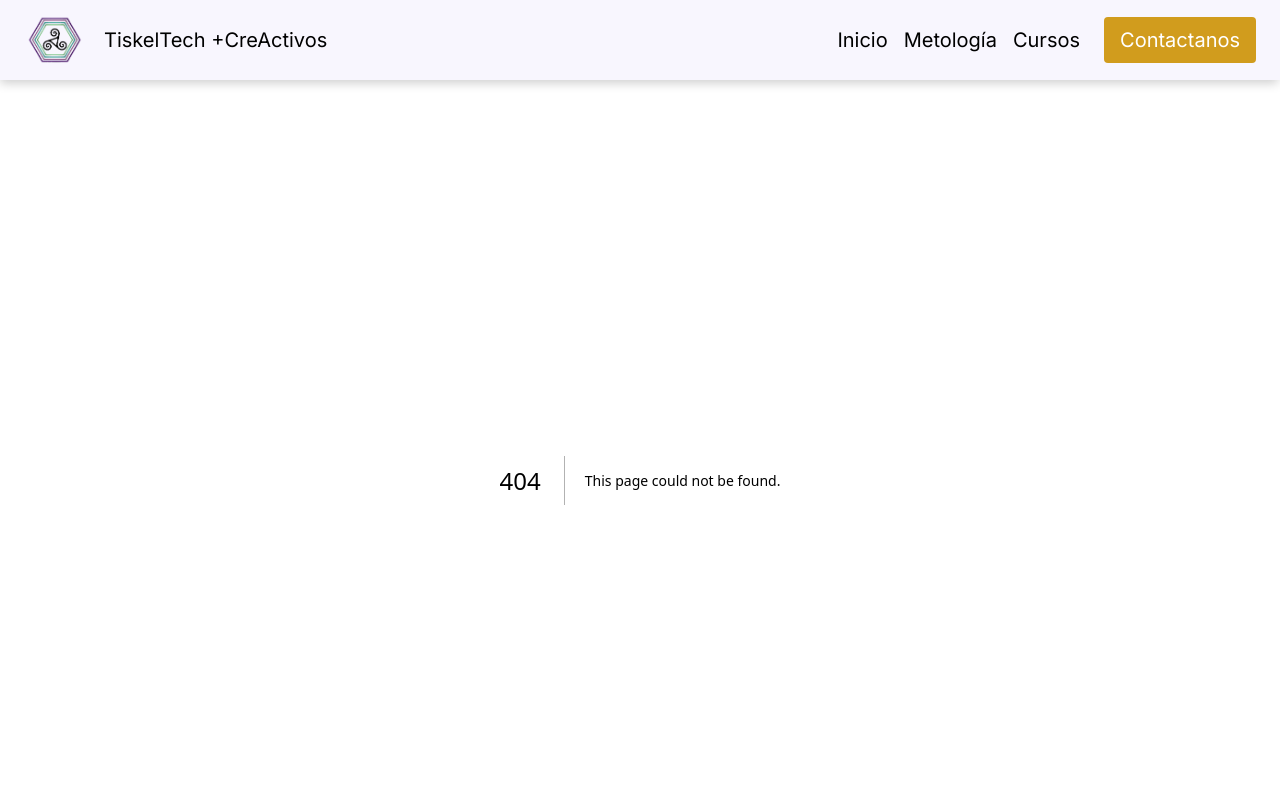
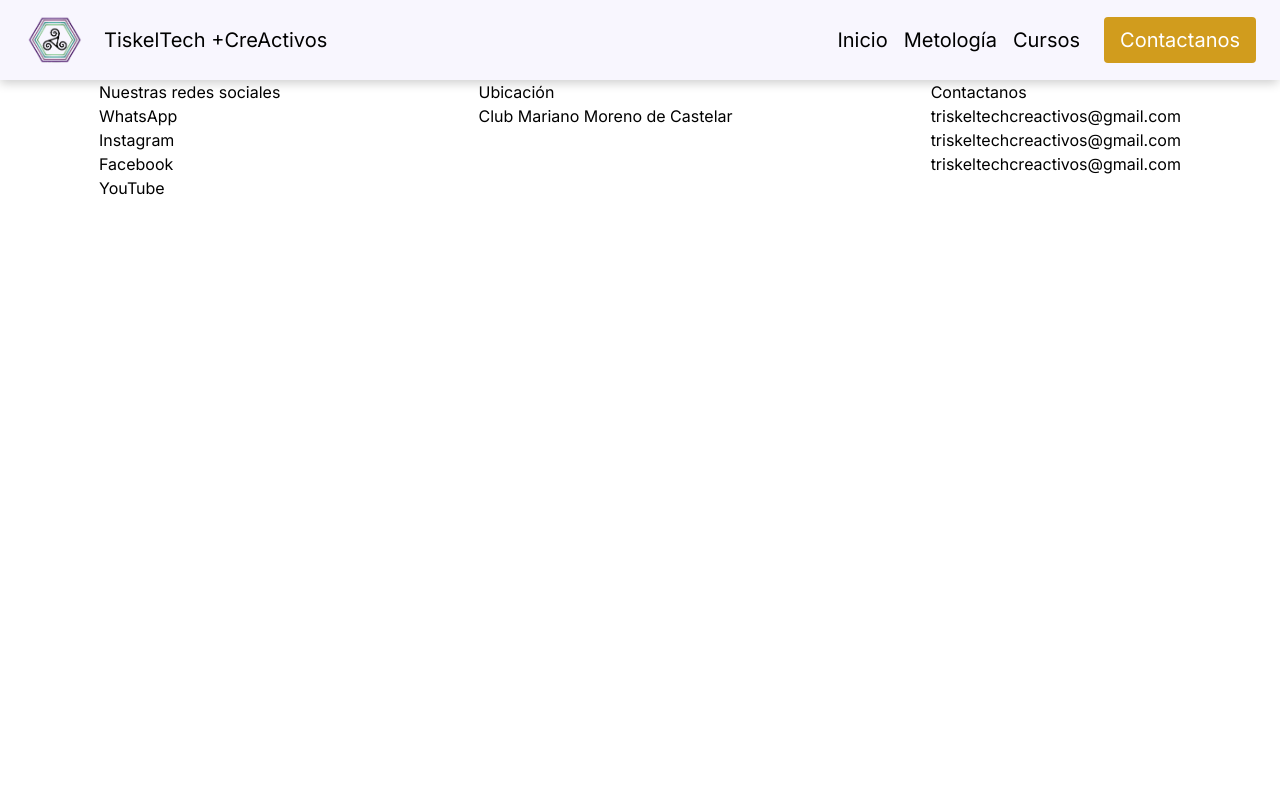
Before and after one commit to Sanape/Triskel-web, a Next.js app: page /about in a window 1280 px wide. Before the commit this address had no page. Shown: the top 800 px of the page. Built offline with nearby package versions, Linux system fonts and the light colour scheme.

Commit message:
ABOUT US

```diff
--- /dev/null
+++ b/src/app/about/page.tsx
@@ -0,0 +1,19 @@
+import React from 'react'
+
+import Image from 'next/image';
+import Link from 'next/link';
+import { Metadata } from 'next';
+
+export const metadata: Metadata = {
+  title: 'About us TriskelTech',
+  description: 'Somos una institución educativa de excelencia en metodología STEAM',
+};
+export const dynamic = 'force-static';
+
+function AboutUs() {
+  return (
+    <div></div>
+  )
+}
+
+export default AboutUs
--- a/src/app/globals.scss
+++ b/src/app/globals.scss
@@ -415,3 +415,12 @@ main {
     }
   }
 }
+
+
+footer{
+  justify-content: center;
+  align-items: flex-start;
+  & * {
+    margin: 0 auto;
+  }
+}
--- a/src/app/layout.tsx
+++ b/src/app/layout.tsx
@@ -24,6 +24,7 @@ export default function RootLayout({
         {children}
         <footer className='flex column'>
           <ul className="social-media-links ">
+            <h4>Nuestras redes sociales</h4>
             <li>
               <Link href="#">WhatsApp</Link>
             </li>
@@ -37,8 +38,16 @@ export default function RootLayout({
               <Link href="#">YouTube</Link>
             </li>
           </ul>
+          <div>
+          <h4>Ubicación</h4>
           <p>Club Mariano Moreno de Castelar</p>
+          </div>
+          <div>
+          <h4>Contactanos</h4>
           <p>triskeltechcreactivos@gmail.com</p>
+          <p>triskeltechcreactivos@gmail.com</p>
+          <p>triskeltechcreactivos@gmail.com</p>
+          </div>
         </footer>
       </body>
     </html>
```
